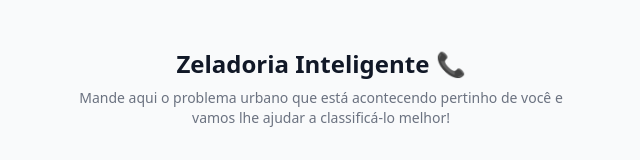
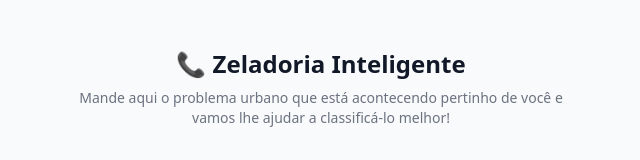
Before and after one commit to lgustavosoftwareengineer/zeladoria-inteligente, a Next.js app in the folder apps/web/: page / in a window 1280 px wide. Shown: the top 160 px of the page, without its empty margins (319-959 px from the left). Built offline with nearby package versions, Linux system fonts and the light colour scheme; no server answers.

Commit message:
fix: adjust title formatting for urban problem assistance page

```diff
--- a/apps/web/src/app/page.tsx
+++ b/apps/web/src/app/page.tsx
@@ -6,7 +6,7 @@ export default function Home() {
       <div className="w-full max-w-lg">
         <div className="mb-8 text-center">
           <h1 className="text-2xl font-bold text-gray-900">
-            Zeladoria Inteligente 📞
+            📞 Zeladoria Inteligente
           </h1>
           <p className="mt-2 text-sm text-gray-500">
             Mande aqui o problema urbano que está acontecendo pertinho de você e
```
